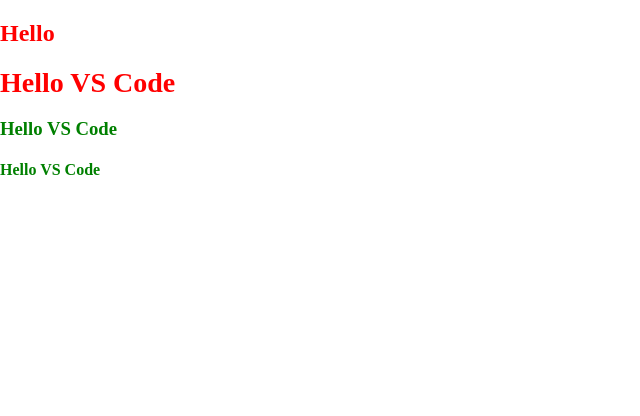
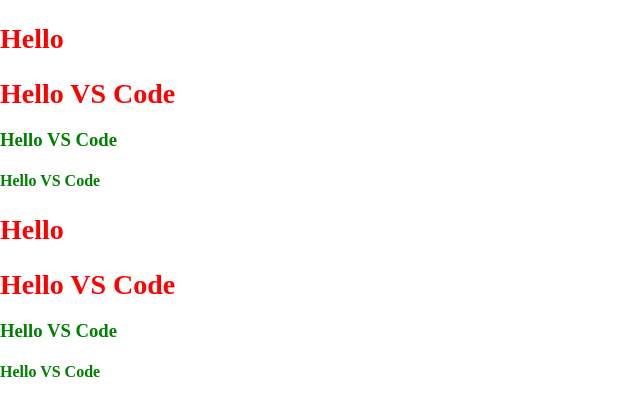
Before and after one commit to ekichakov/hello.vscode, a plain HTML site: page index.html in a window 1280 px wide. Shown: the whole page, without its empty margins (0-640 px from the left). Drawn offline with Linux system fonts and the light colour scheme.

Commit message:
add some tags

```diff
--- a/css/style.css
+++ b/css/style.css
@@ -14,3 +14,7 @@ body {
 .color_green {
     color: green;
 }
+h2 {
+    color: green;
+    font-size: 28px;
+}
--- a/index.html
+++ b/index.html
@@ -15,6 +15,10 @@
     <h1 class="color_red">Hello VS Code</h1>
     <h3 class="color_green">Hello VS Code</h3>
     <h4 class="color_green">Hello VS Code</h4>
+    <h2 class="color_red">Hello</h2>
+    <h1 class="color_red">Hello VS Code</h1>
+    <h3 class="color_green">Hello VS Code</h3>
+    <h4 class="color_green">Hello VS Code</h4>
 </body>
 
 </html>
```
